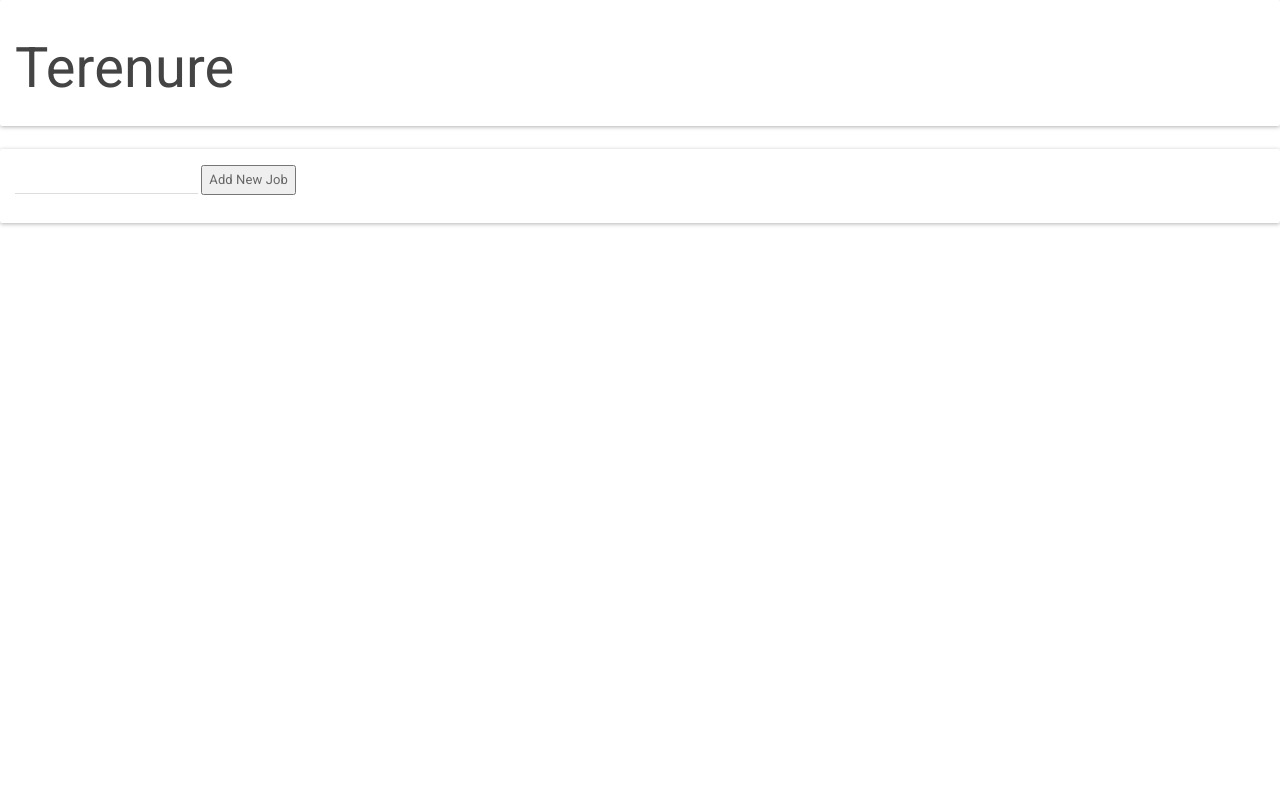
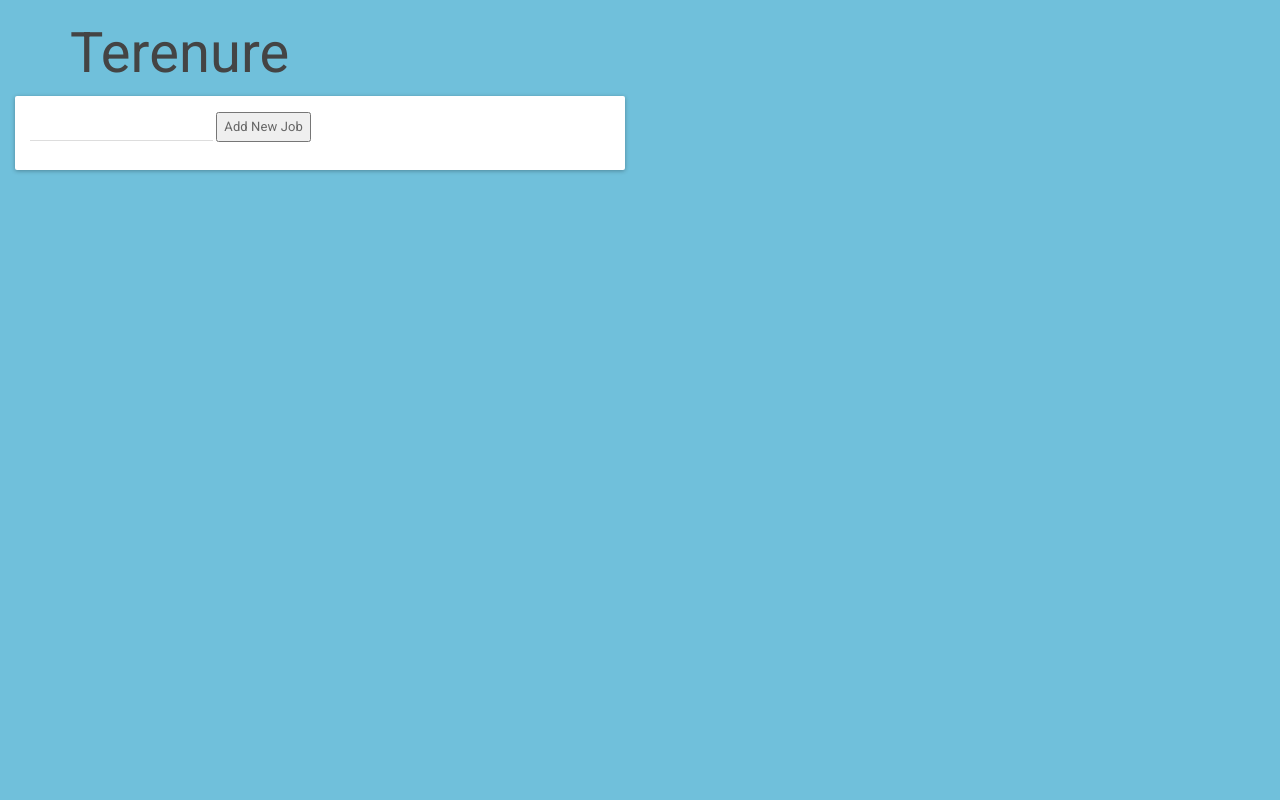
Before and after one commit to KillianDavitt/TerenureHouse, a Flask app: page / in a window 1280 px wide. Run offline with Flask 2, Linux system fonts and the light colour scheme; data that the repository does not hold is empty; some libraries are stand-ins or nearby versions.

Commit message:
Much better style on page

```diff
--- a/app/models.py
+++ b/app/models.py
@@ -3,6 +3,7 @@ from app import db
 class User(db.Model):
     user_id = db.Column(db.Integer, primary_key=True)
     username = db.Column(db.String(64), index=True, unique=True)
+    nickname = db.Column(db.String(30))
     email = db.Column(db.String(120), index=True, unique=True)
     pin = db.Column(db.Integer)
 
--- /dev/null
+++ b/app/static/style.css
@@ -0,0 +1,10 @@
+body {
+    background-color: #70C0DB;
+}
+
+div.container {
+    background-color: #70C0DB;
+}
+
+div.padding {
+}
--- a/app/templates/base.html
+++ b/app/templates/base.html
@@ -13,7 +13,7 @@
 
     <!-- Bootstrap CDN -->
     <link rel="stylesheet" type="text/css" href="static/bootstrap.css">
-    <!-- overwrite bootstrap theme -->
+    <link rel="stylesheet" type="text/css" href="static/style.css">
 </head>
 
 
--- a/app/templates/index.html
+++ b/app/templates/index.html
@@ -1,12 +1,15 @@
 {% extends 'base.html' %}
 
 {% block content %}
+<div class="container">
+    <h1> Terenure </h1>
+</div>
+{% for job in complete_list %}
+<div class="container col-xs-6 padding">
+<div class="panel panel-default" >
+  <div class="panel-body">
 
-<div class="panel panel-default">
-  <div class="panel-body">
-    <h1> Terenure </h1>
-  {% for job in complete_list %}
-<ul class="list-group col-xs-6">
+<ul class="list-group">
 <h3>{{ job[0].name }}</h3>
 
    {% for work in job[1] %}
@@ -18,19 +21,21 @@
 
 	<form action="/add_work" method="POST">
 		<select name="user">
-            <option value="Jeremy">Jerry Bear</option>
-            <option value="Alan">ULN</option>
-            <option value="Maki">Paki</option>
-            <option value="Killian">Killian</option>
+            {% for name in user %}
+                <option value="{{ name.name }}">{{ name.nickname }}</option>
+            {% endfor %}
         </select>
 		<input type="submit" name="job" value="{{ job[0].name }}"/>
 	</form>
 	</li>
 </ul>
-{% endfor %}
+</div>
 </div>
 </div>
 
+{% endfor %}
+
+<div class="container col-xs-6 padding">
 <div class="panel panel-default">
     <div class="panel-body">
 
@@ -43,4 +48,5 @@
 </div>
 </div>
 
+</div>
 {% endblock %}
--- a/app/views.py
+++ b/app/views.py
@@ -14,6 +14,8 @@ def index():
 
     jobs = Job.query.filter_by(active=True).all()
 
+    user = User.query.all()
+
     complete_list = []
 
     for job in jobs:
@@ -21,7 +23,7 @@ def index():
         complete_list.append((job,work))
 
 
-    return render_template('index.html', complete_list=complete_list)
+    return render_template('index.html', complete_list=complete_list, user=user)
 
 @app.route('/login', methods=['GET', 'POST'])
 def login():
@@ -47,10 +49,11 @@ def load_user(id):
 def add_job():
     job = request.form['job']
 
-    new_job = Job(name=job, description="", active=True)
+    if job != "":
+        new_job = Job(name=job, description="", active=True)
 
-    db.session.add(new_job)
-    db.session.commit()
+        db.session.add(new_job)
+        db.session.commit()
 
     return redirect('/')
 
@@ -58,9 +61,10 @@ def add_job():
 def add_work():
     job = request.form['job']
     user = request.form['user']
-    new_work = Work(user=user, job=job, date_time=datetime.now(), comment="")
+    if job != "" and not user is None:
+        new_work = Work(user=user, job=job, date_time=datetime.now(), comment="")
 
-    db.session.add(new_work)
-    db.session.commit()
+        db.session.add(new_work)
+        db.session.commit()
 
     return redirect('/')
```
